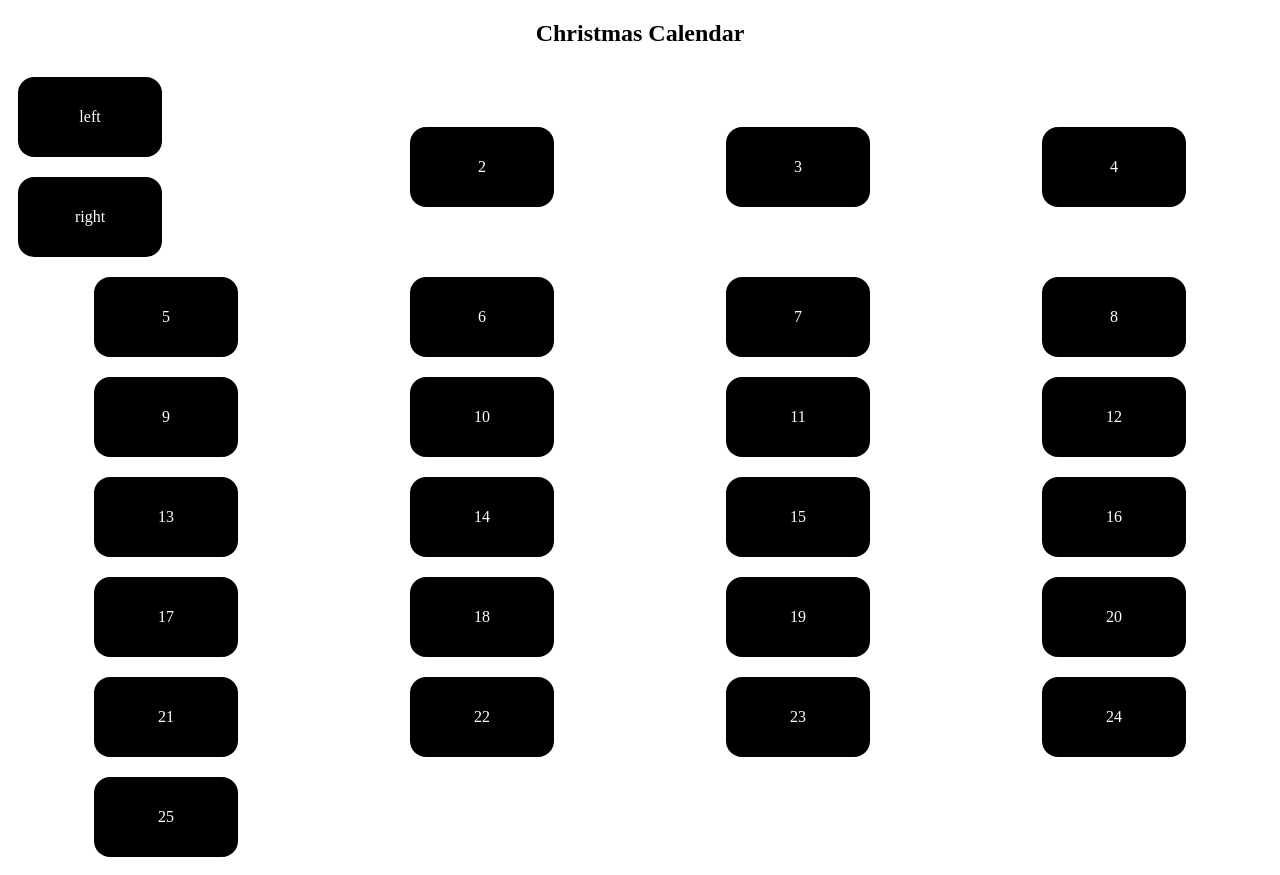
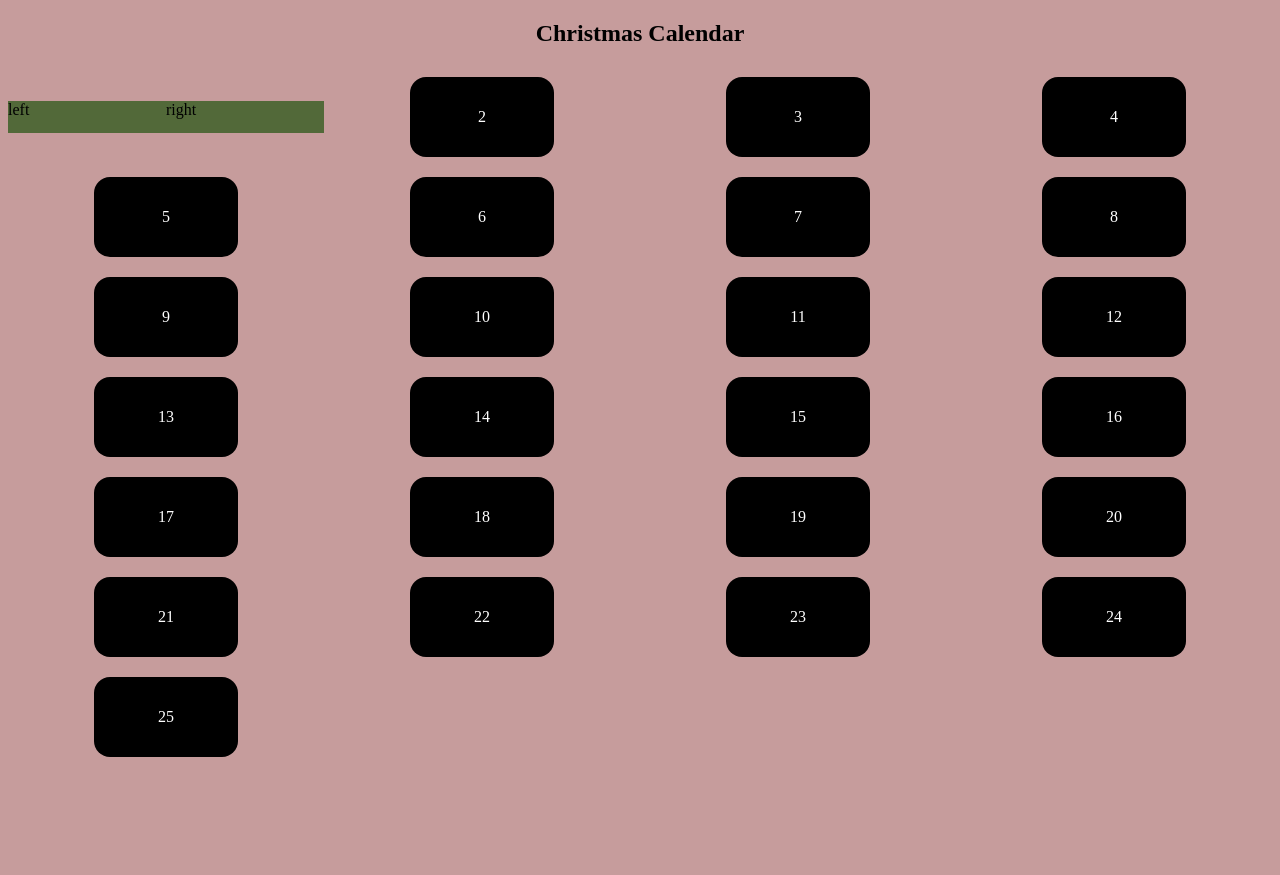
Before and after one commit to darg3/advent-calendar, a plain HTML site: page index.html in a window 1280 px wide. After the commit the page ends 803 px from the top, so only its background shows below. Drawn offline with Linux system fonts and the light colour scheme.

Commit message:
curtain works wuhuu

```diff
--- a/index.html
+++ b/index.html
@@ -12,9 +12,9 @@
       <div class="curtain1">
         <div class="button1__wrapper">
           <input type="checkbox" checked />
-          <div class="button curtain__panel curtain __panel--left">left</div>
+          <div class="curtain__panel curtain__panel--left">left</div>
           <div class="prize"></div>
-          <div class="button curtain__panel curtain __panel--right">right</div>
+          <div class="curtain__panel curtain__panel--right">right</div>
         </div>
       </div>
       <div class="button">2</div>
@@ -42,7 +42,7 @@
       <div class="button">24</div>
       <div class="button">25</div>
     </span>
-    <script src="/script.js"></script>
+    <!-- <script src="/script.js"></script> -->
     <link href="/style.css" rel="stylesheet" />
   </body>
 </html>
--- a/style.css
+++ b/style.css
@@ -1,3 +1,7 @@
+* {
+  background-color: rgb(198, 156, 156);
+}
+
 h2 {
   text-align: center;
 }
@@ -12,30 +16,34 @@ h2 {
   overflow: hidden;
 }
 
+.curtain1 {
+  margin: 0 auto;
+  width: 100%; /* Ensures the component is the full screen width */
+  height: 2rem; /* We're using this for demo purposes */
+  overflow: hidden; /* Allows us to slide the panels outside the container without them showing */
+}
+
+.curtain__wrapper {
+  width: 100%;
+  height: 100%;
+}
+
 .curtain__panel {
-  width: 50%;
-  height: 100vh;
+  width: 100%;
+  height: 10vh;
   background: orange;
-  float: left;
-  position: relative;
+  float: left; /*panels are side by side*/
+  position: relative; /*Needed to define z-index*/
   z-index: 2;
+
+  /* display: flex; */
 }
 
 .prize {
-  background: 333;
+  background: #333;
   position: absolute;
   z-index: 1;
-  /* width: 100%;
-  height: 100%; */
-}
-
-input[type="checkbox"] {
-  position: absolute; /* Force the checkbox at the start of the container */
-  cursor: pointer; /* Indicate the curtain is clickable */
-  width: 100%; /* The checkbox is as wide as the component */
-  height: 100%; /* The checkbox is as tall as the component */
-  z-index: 100; /* Make sure the checkbox is on top of everything else */
-  opacity: 0; /* Hide the checkbox */
+  width: 100%;
 }
 
 /* When the checkbox is checked... */
@@ -50,6 +58,38 @@ input[type="checkbox"]:checked ~ div.curtain__panel--right {
   transform: translateX(0);
 }
 
+input[type="checkbox"] {
+  position: absolute; /* Force the checkbox at the start of the container */
+  cursor: pointer; /* Indicate the curtain is clickable */
+  width: 100%; /* The checkbox is as wide as the component */
+  height: 100vh; /* The checkbox is as tall as the component */
+  z-index: 100; /* Make sure the checkbox is on top of everything else */
+  opacity: 0; /*Hide the checkbox*/
+  top: 0;
+  left: 0;
+}
+.curtain__panel {
+  background: rgb(82, 105, 57);
+  align-items: center;
+  width: 50%; /* Each panel takes up half the container */
+  height: 10vh; /* Used for demo purposes */
+  float: left; /* Makes sure panels are side-by-side */
+  position: relative; /* Needed to define the z-index */
+  z-index: 2; /* Places the panels in front of the prize */
+  transition: all 1s ease-out; /* Animates the sliding transition */
+}
+
+/* Slide the panel to the left out of the container */
+.curtain__panel--left {
+  justify-content: flex-end;
+  transform: translateX(-100%);
+}
+
+/* Slide the panel to the right out of the container */
+.curtain__panel--right {
+  transform: translateX(100%);
+  /* justify-content: flex-end; */
+}
 .button {
   width: 7rem;
   height: 3rem;
@@ -66,11 +106,12 @@ input[type="checkbox"]:checked ~ div.curtain__panel--right {
 /* div:hover {
   cursor: pointer;
   background-color: blue;
-  transition: all 1s ease; */
-  /* transform: translateX(100%); */
-}
+  transition: all 1s ease;
+  transform: translateX(100%);
+} */
+
 /* https: ; //css-tricks.com/creating-css-sliding-door-effect/ */
 
-.button__wrapper {
+/* .button__wrapper {
   overflow: hidden;
-}
+} */
```
